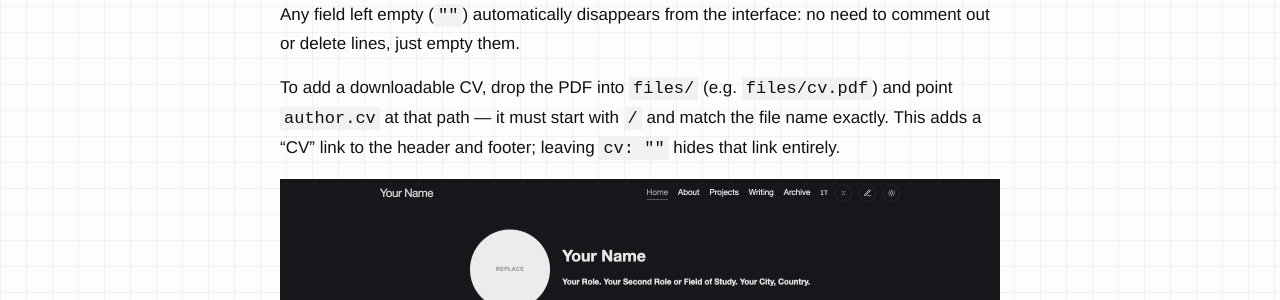
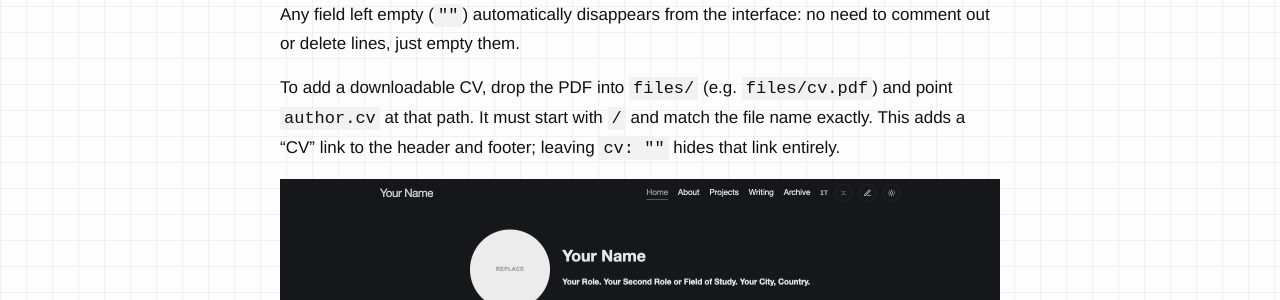
Before and after one commit to Andrei-Stefan20/developer-portfolio-template, a Jekyll site: the page built from docs/guide.md, in a window 1280 px wide and 900 px high, scrolled down 1090 px. Shown: the part 152-452 px from the top of the window. Built offline with Jekyll 4.4.1, drawn with Linux system fonts in a browser that asks for light colours.

```diff
--- a/docs/guide.md
+++ b/docs/guide.md
@@ -42,7 +42,7 @@ author:
 
 Any field left empty (`""`) automatically disappears from the interface: no need to comment out or delete lines, just empty them.
 
-To add a downloadable CV, drop the PDF into `files/` (e.g. `files/cv.pdf`) and point `author.cv` at that path — it must start with `/` and match the file name exactly. This adds a "CV" link to the header and footer; leaving `cv: ""` hides that link entirely.
+To add a downloadable CV, drop the PDF into `files/` (e.g. `files/cv.pdf`) and point `author.cv` at that path. It must start with `/` and match the file name exactly. This adds a "CV" link to the header and footer; leaving `cv: ""` hides that link entirely.
 
 ![Home page with profile, biography and recent content](/docs/readme/guide/home.png)
 
```
Also changed, not shown: README.md.
